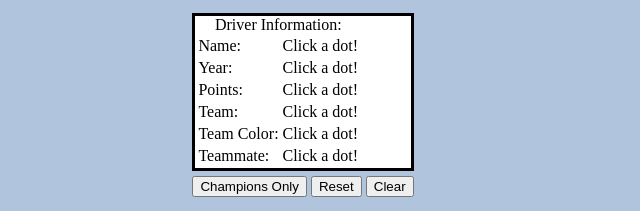
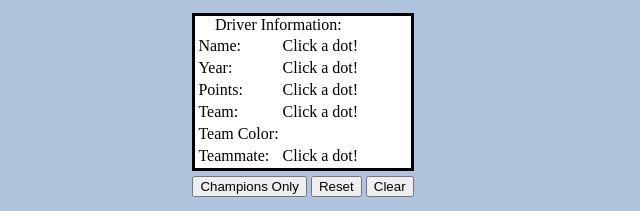
Before and after one commit to nathan-frye/nathan-frye.github.io, a plain HTML site: page index.html in a window 1280 px wide. Shown: the part 871-1082 px from the top of the page, 337-977 px from the left. Drawn offline with nearby package versions, Linux system fonts and the light colour scheme.

Commit message:
fixed text in team color

```diff
--- a/index.html
+++ b/index.html
@@ -126,7 +126,7 @@
             </tr>
             <tr>
               <td>Team Color:</td>
-              <td id="infoTeamColor"> Click a dot!</td>
+              <td id="infoTeamColor"></td>
             </tr>
             <tr>
               <td>Teammate:</td>
```
